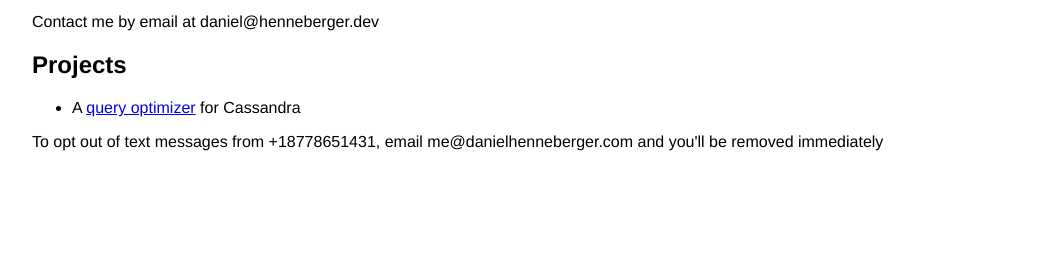
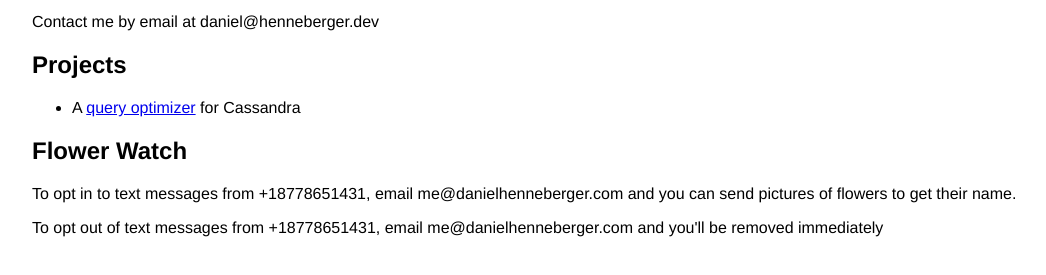
Before and after one commit to henneberger/henneberger.github.io, a plain HTML site: page index.html in a window 1280 px wide. Shown: the part 129-404 px from the top of the page, without its empty margins (18-1064 px from the left). Drawn offline with Linux system fonts and the light colour scheme.

Commit message:
Update index.html

```diff
--- a/index.html
+++ b/index.html
@@ -27,6 +27,8 @@ body {
   <ul>
     <li>A <a href="https://github.com/henneberger/dbcompiler">query optimizer</a> for Cassandra</li>
   </ul>
+  <h2>Flower Watch</h2>
+  <p>To opt in to text messages from +18778651431, email me@danielhenneberger.com and you can send pictures of flowers to get their name.</p>
   <p>To opt out of text messages from +18778651431, email me@danielhenneberger.com and you'll be removed immediately</p>
 </body>
 </html>
```
